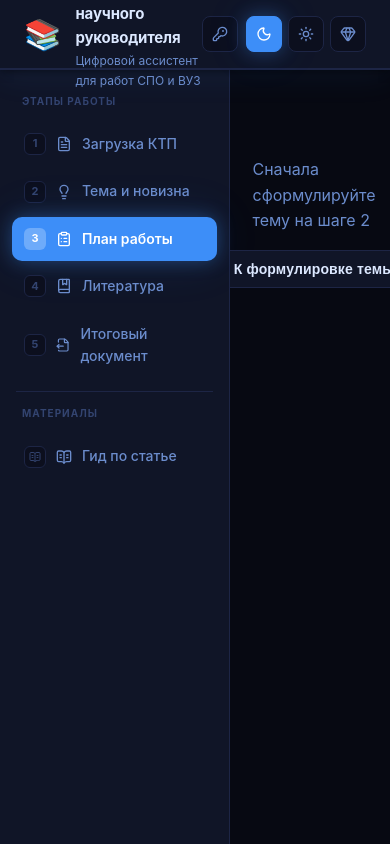
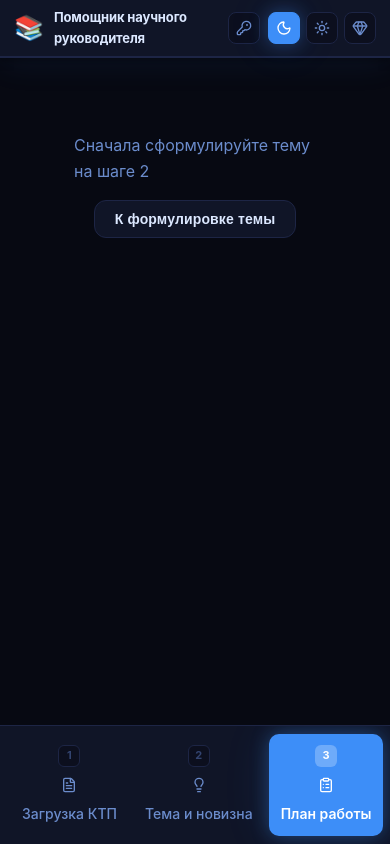
Before and after one commit to pckoudmfk-cmd/research-supervisor-assistant, a React (Vite) app in the folder frontend/: page /research-supervisor-assistant/plan in a window 390 px wide. Built offline with nearby package versions, Linux system fonts and the light colour scheme.

Commit message:
Responsive layout: mobile-friendly sidebar, header, and page grids

```diff
--- a/frontend/src/components/layout/Header.module.css
+++ b/frontend/src/components/layout/Header.module.css
@@ -46,3 +46,13 @@
 }
 .themeBtn:hover { background: var(--bg-hover); color: var(--text-primary); border-color: var(--accent); }
 .themeBtn.active { background: var(--accent); border-color: var(--accent); color: #fff; box-shadow: var(--glow, none); }
+
+@media (max-width: 700px) {
+  .inner { padding: 0 14px; height: 56px; }
+  .subtitle { display: none; }
+  .logo { font-size: 24px; }
+  .title { font-size: 13px; }
+  .brand { gap: 10px; }
+  .themeBtn { width: 32px; height: 32px; }
+  .keyInput { width: 130px; }
+}
--- a/frontend/src/components/layout/Layout.module.css
+++ b/frontend/src/components/layout/Layout.module.css
@@ -11,3 +11,8 @@
   overflow-y: auto;
   min-width: 0;
 }
+
+@media (max-width: 700px) {
+  .body { flex-direction: column; }
+  .main { padding: 16px 14px 90px; }
+}
--- a/frontend/src/components/layout/Sidebar.module.css
+++ b/frontend/src/components/layout/Sidebar.module.css
@@ -7,6 +7,39 @@
   padding: 24px 12px;
   border-right: 1px solid var(--border);
   background: var(--bg-card);
+}
+
+@media (max-width: 700px) {
+  .sidebar {
+    width: 100%;
+    flex-direction: row;
+    flex-wrap: nowrap;
+    overflow-x: auto;
+    gap: 4px;
+    padding: 8px 10px;
+    border-right: none;
+    border-top: 1px solid var(--border);
+    position: fixed;
+    bottom: 0; left: 0; right: 0;
+    z-index: 50;
+    -webkit-overflow-scrolling: touch;
+    scrollbar-width: none;
+  }
+  .sidebar::-webkit-scrollbar { display: none; }
+  .label { display: none; }
+  .divider { display: none; }
+  .item {
+    flex-direction: column;
+    gap: 4px;
+    padding: 8px 10px;
+    font-size: 10px;
+    white-space: nowrap;
+    flex-shrink: 0;
+    border-radius: 10px;
+    min-width: 64px;
+    align-items: center;
+  }
+  .badge { display: none; }
 }
 .label {
   font-size: 10px;
--- a/frontend/src/pages/GuidePage.module.css
+++ b/frontend/src/pages/GuidePage.module.css
@@ -127,3 +127,5 @@
   cursor: pointer; transition: all 0.15s;
 }
 .copyBtn:hover { border-color: var(--accent); color: var(--accent); }
+
+@media (max-width: 700px) { .imradGrid { flex-wrap: wrap; } .imradItem { min-width: calc(33% - 1px); } .promptText { padding-right: 0; padding-bottom: 40px; } .copyBtn { position: static; margin-top: 8px; } }
--- a/frontend/src/pages/KtpPage.module.css
+++ b/frontend/src/pages/KtpPage.module.css
@@ -18,6 +18,12 @@
   display: grid;
   grid-template-columns: repeat(5, 1fr);
   gap: 10px;
+}
+@media (max-width: 700px) {
+  .workTypeGrid { grid-template-columns: repeat(3, 1fr); }
+  .paramsGrid { grid-template-columns: 1fr; }
+  .difficultyButtons { grid-template-columns: 1fr; }
+  .grid { grid-template-columns: 1fr; }
 }
 .workTypeCard {
   display: flex; flex-direction: column; align-items: center; gap: 8px;
--- a/frontend/src/pages/PlanPage.module.css
+++ b/frontend/src/pages/PlanPage.module.css
@@ -26,3 +26,5 @@
 .expectedText { font-size: 14px; color: var(--text-primary); line-height: 1.7; }
 .errorBox { display: flex; align-items: flex-start; gap: 10px; padding: 14px 16px; background: rgba(239,68,68,0.1); border: 1.5px solid rgba(239,68,68,0.4); border-radius: var(--radius); color: #f87171; font-size: 14px; }
 .empty { display: flex; flex-direction: column; align-items: center; gap: 16px; padding: 60px; color: var(--text-secondary); }
+
+@media (max-width: 700px) { .planGrid { grid-template-columns: 1fr; } }
--- a/frontend/src/pages/TopicPage.module.css
+++ b/frontend/src/pages/TopicPage.module.css
@@ -17,3 +17,5 @@
 .angleText { font-size: 13px; color: var(--text-secondary); margin-top: 8px; line-height: 1.6; }
 .twoCol { display: grid; grid-template-columns: 1fr 1fr; gap: 20px; }
 .errorBox { display: flex; align-items: flex-start; gap: 10px; padding: 14px 16px; background: rgba(239,68,68,0.1); border: 1.5px solid rgba(239,68,68,0.4); border-radius: var(--radius); color: #f87171; font-size: 14px; }
+
+@media (max-width: 700px) { .twoCol { grid-template-columns: 1fr; } .params { grid-template-columns: 1fr; } }
```
